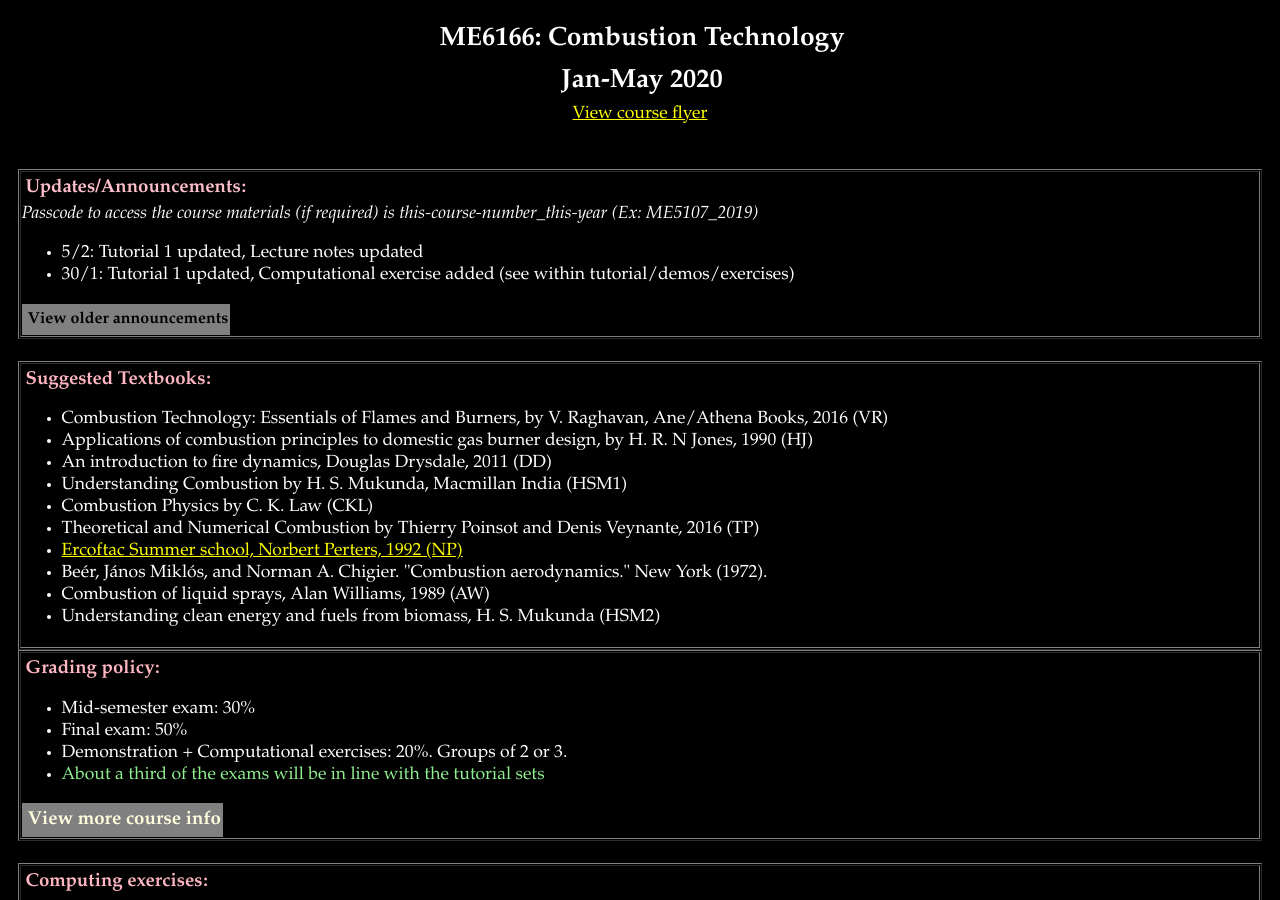
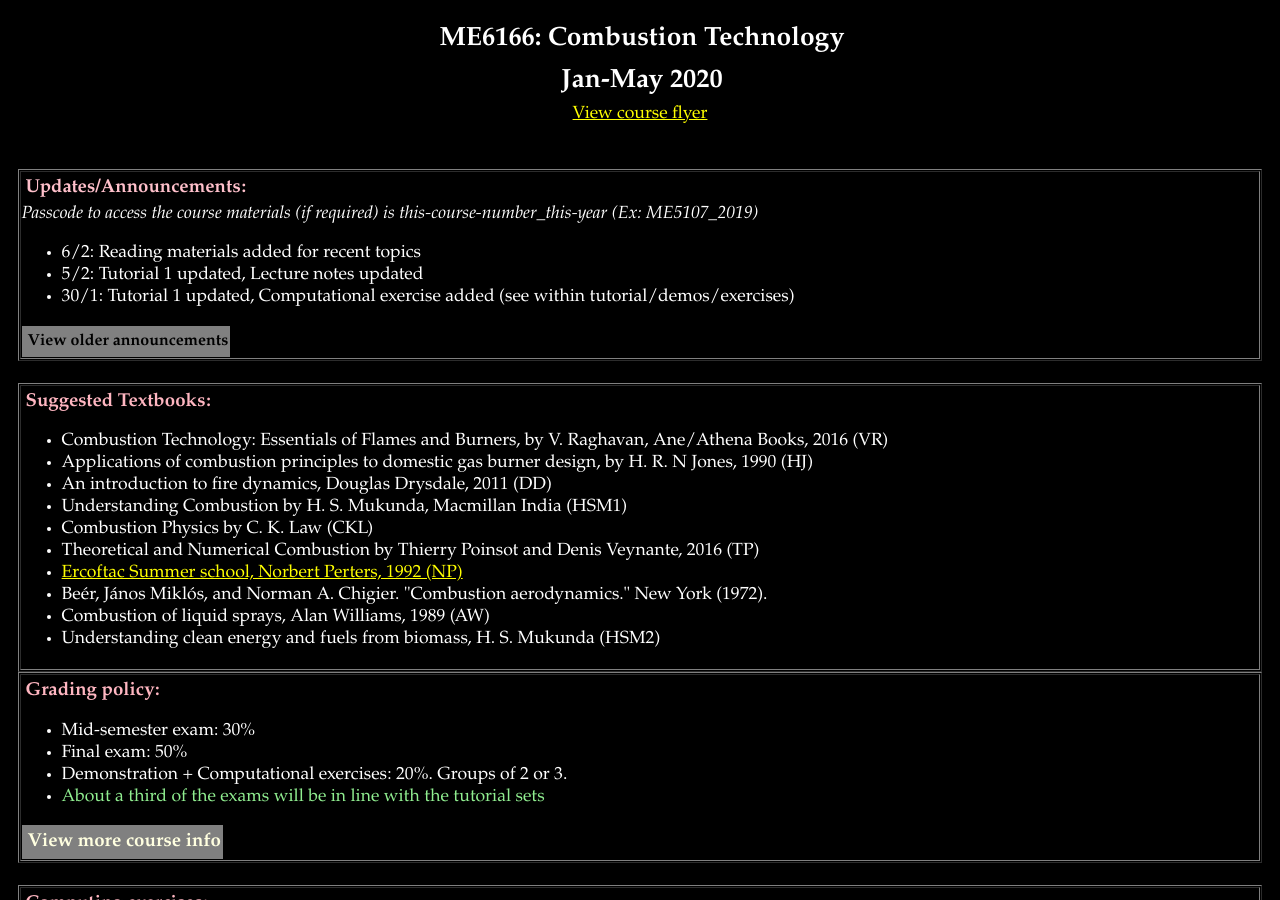
Before and after one commit to krithikasivaram/krithikasivaram.github.io, a Jekyll site: the page teaching/ME6166_Jan_May_2020.html, which Jekyll copies as it is, in a window 1280 px wide and 900 px high. Built offline with Jekyll 4.4.1, drawn with Linux system fonts in a browser that asks for light colours.

Commit message:
adding ref

```diff
--- a/teaching/ME6166_Jan_May_2020.html
+++ b/teaching/ME6166_Jan_May_2020.html
@@ -109,6 +109,7 @@ p
 Updates/Announcements:</font></h3>
 <i> Passcode to access the course materials (if required) is this-course-number_this-year (Ex: ME5107_2019)</i>
 	<ul>
+	<li> 6/2: Reading materials added for recent topics
 	<li> 5/2: Tutorial 1 updated, Lecture notes updated
 	<li> 30/1: Tutorial 1 updated, Computational exercise added (see within tutorial/demos/exercises)
 	</ul>
```
